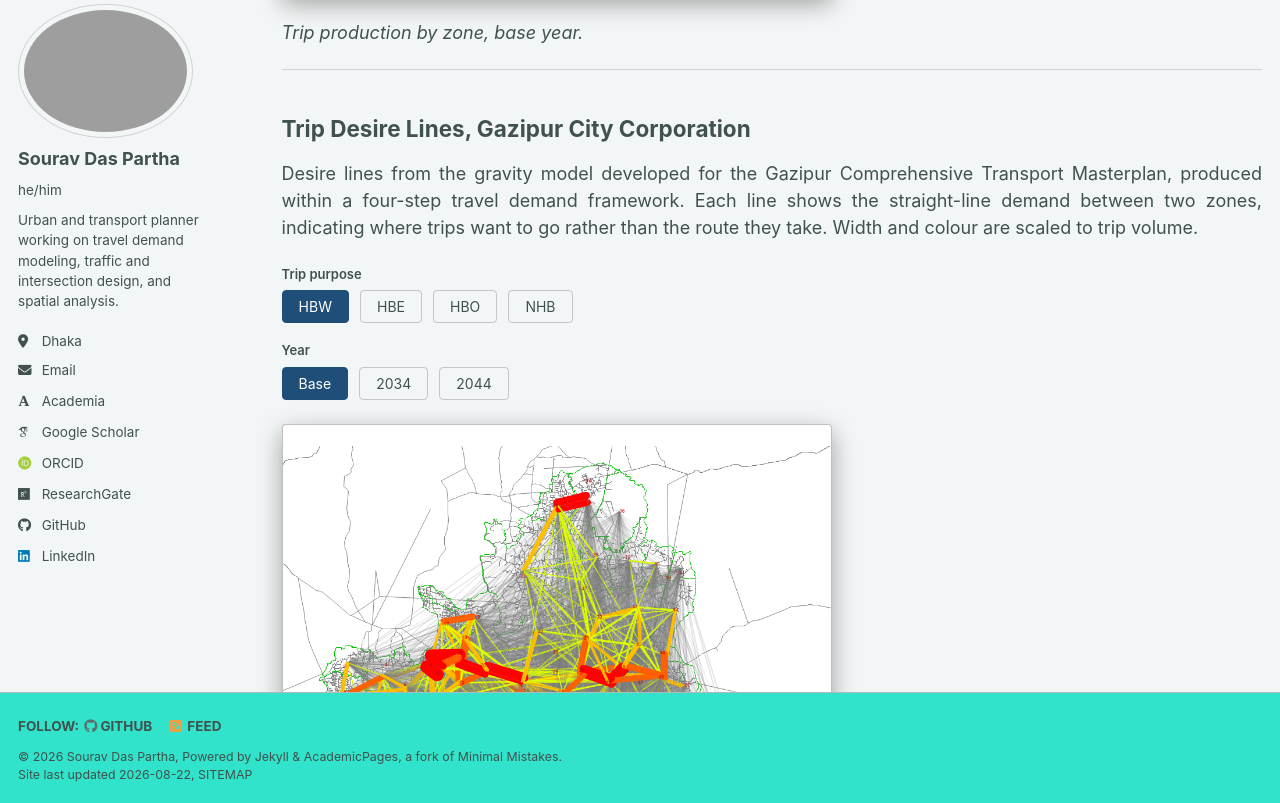
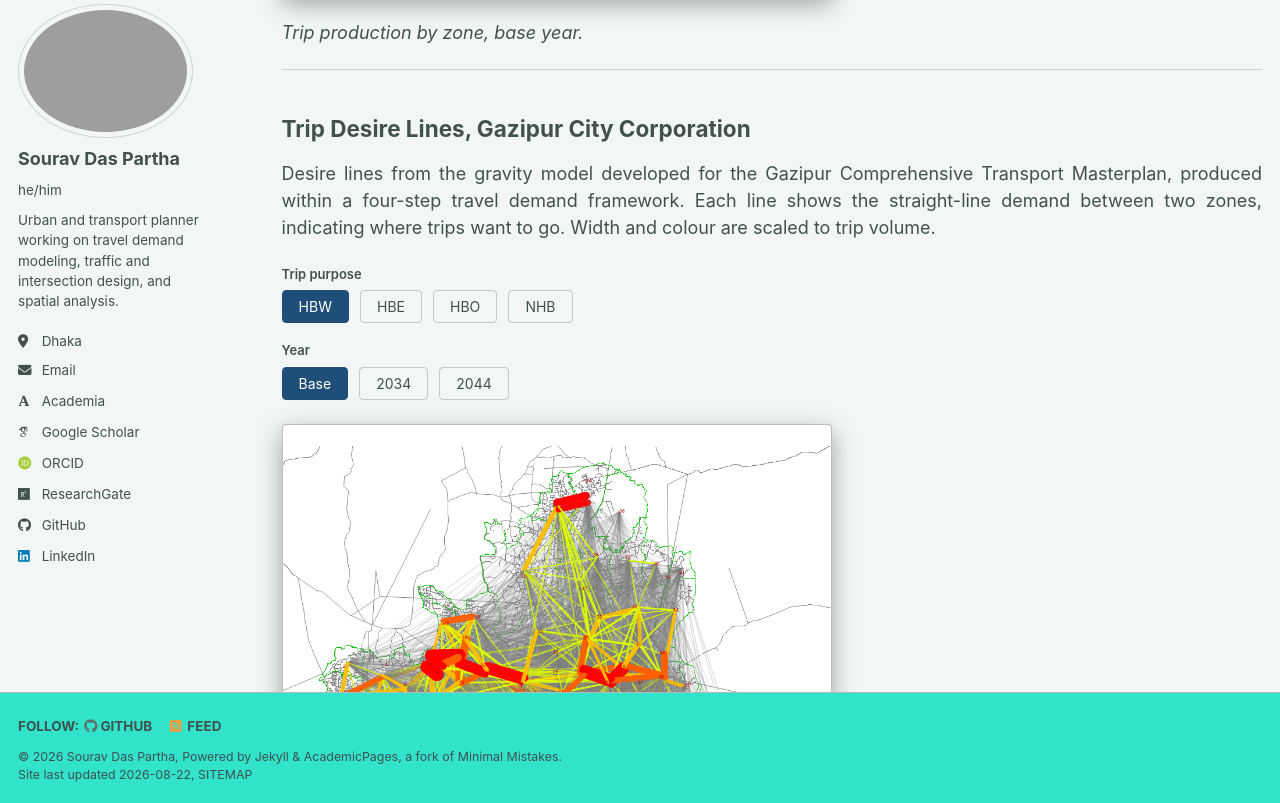
Before and after one commit to souravdaspartha/souravdaspartha.github.io, a Jekyll site: the page built from _pages/maps.md, in a window 1280 px wide and 900 px high, scrolled down 994 px, cut to the strip 97-900 px from the top of the window. Built offline with Jekyll 4.4.1, drawn with Linux system fonts in a browser that asks for light colours; some web fonts are replaced; a script bundle is joined from its source files by our own code; library files that are not in the unit come from our copies.

Commit message:
Update maps.md

```diff
--- a/_pages/maps.md
+++ b/_pages/maps.md
@@ -35,7 +35,7 @@ These maps present zonal trip production and attraction patterns for Gazipur Cit
 ## Trip Desire Lines, Gazipur City Corporation
 
 <p style="text-align: justify;">
-Desire lines from the gravity model developed for the Gazipur Comprehensive Transport Masterplan, produced within a four-step travel demand framework. Each line shows the straight-line demand between two zones, indicating where trips want to go rather than the route they take. Width and colour are scaled to trip volume.
+Desire lines from the gravity model developed for the Gazipur Comprehensive Transport Masterplan, produced within a four-step travel demand framework. Each line shows the straight-line demand between two zones, indicating where trips want to go. Width and colour are scaled to trip volume.
 </p>
 
 <div style="margin: 18px 0 10px;">
```
